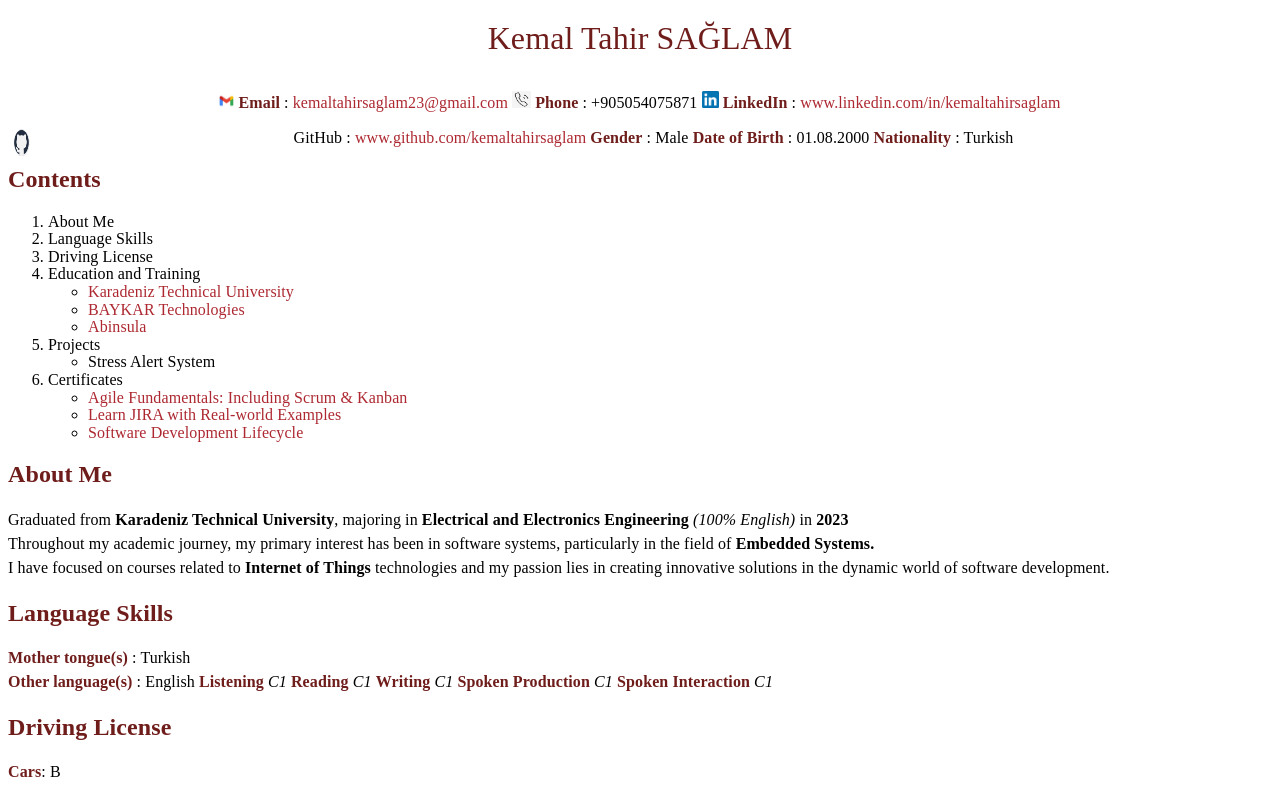
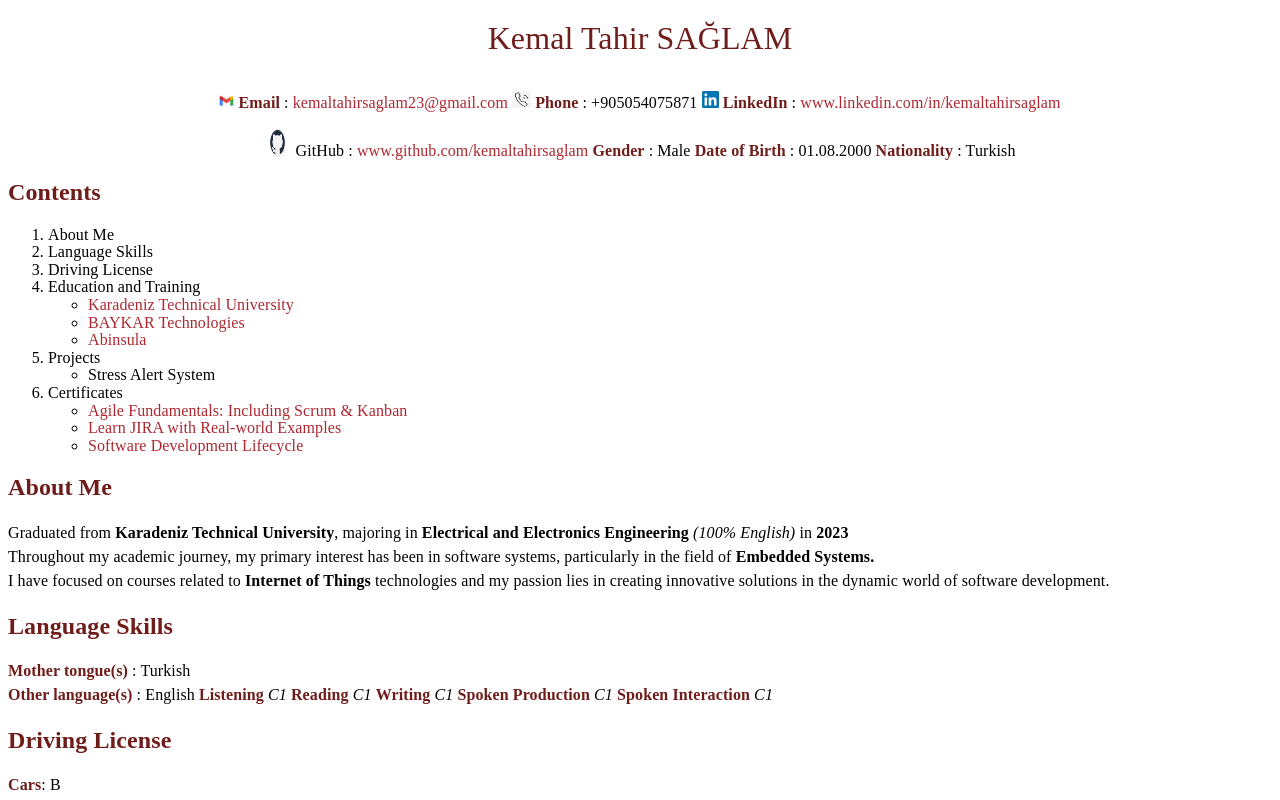
Before and after one commit to kemaltahirsaglam/saglamkemaltahir.github.io, a plain HTML site: page index.html in a window 1280 px wide. Shown: the top 800 px of the page. Drawn offline with Linux system fonts and the light colour scheme.

Commit message:
Update cv.css

```diff
--- a/cv.css
+++ b/cv.css
@@ -103,6 +103,7 @@ img:hover {
 #gp {
     width: 27px;
     height: 27px;
+    float: initial;
     background-color: white;
 }
 
```
